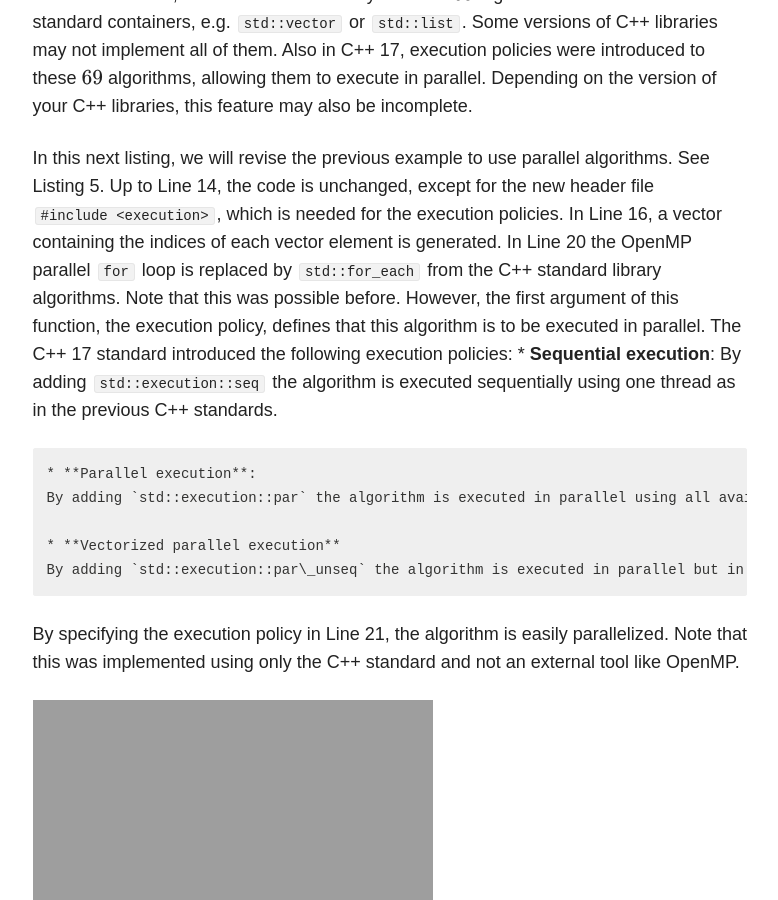
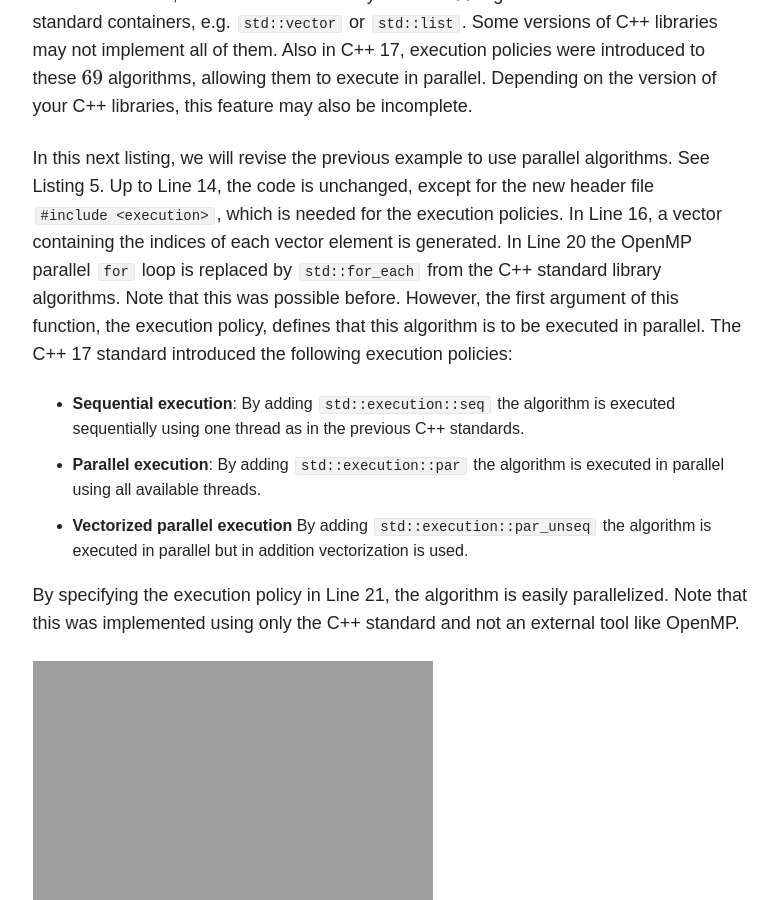
Before and after one commit to diehlpk/diehlpk.github.io, a Jekyll site: the page built from _posts/blog/2021-08-24-modern-cpp.md, in a window 1280 px wide and 900 px high, scrolled down 3466 px. Shown: the whole window, without its empty margins (347-1125 px from the left). Built offline with Jekyll 4.4.1, drawn with Linux system fonts in a browser that asks for light colours; nearby versions of some CDN libraries; some web fonts are replaced; formulas are drawn with MathJax 3.

Commit message:
Fix list

```diff
--- a/_posts/blog/2021-08-24-modern-cpp.md
+++ b/_posts/blog/2021-08-24-modern-cpp.md
@@ -49,14 +49,13 @@ in a parallel fashion using OpenMP (see Listing 4). In Line 12, a \lstinline|std
 In the C++ 17 standard [8], parallel algorithms were introduced. The shared-memory parallelism they provide is based on the Thread Building Blocks library (TBB) [6]. While it is possible to write parallel code directly using the C++ standard, and there is no need to use a second API, the C++ standard library contains $69$ algorithms which work on standard containers, e.g. `std::vector` or `std::list`. Some versions of C++ libraries may not implement all of them. Also in C++ 17, execution policies were introduced to these $69$ algorithms, allowing them to execute in parallel. Depending on the version of your C++ libraries, this feature may also be incomplete.
 
 In this next listing, we will revise the previous example to use parallel algorithms. See Listing 5. Up to Line 14, the code is unchanged, except for the new header file `#include <execution>`, which is needed for the execution policies. In Line 16, a vector containing the indices of each vector element is generated. In Line 20 the OpenMP parallel `for` loop is replaced by `std::for_each` from the C++ standard library algorithms. Note that this was possible before. However, the first argument of this function, the execution policy, defines that this algorithm is to be executed in parallel. The C++ 17 standard introduced the following execution policies:
-    * **Sequential execution**:
+
+* **Sequential execution**:
     By adding `std::execution::seq` the algorithm is executed sequentially using one thread as in the previous C++ standards.
-
-    * **Parallel execution**:
+* **Parallel execution**:
     By adding `std::execution::par` the algorithm is executed in parallel using all available threads.
-
-    * **Vectorized parallel execution**
-    By adding `std::execution::par\_unseq` the algorithm is executed in parallel but in addition vectorization is used.
+* **Vectorized parallel execution**
+    By adding `std::execution::par_unseq` the algorithm is executed in parallel but in addition vectorization is used.
 
 By specifying the execution policy in Line 21, the algorithm is easily parallelized. Note that this was implemented using only the C++ standard and not an external tool like OpenMP.
 
```
